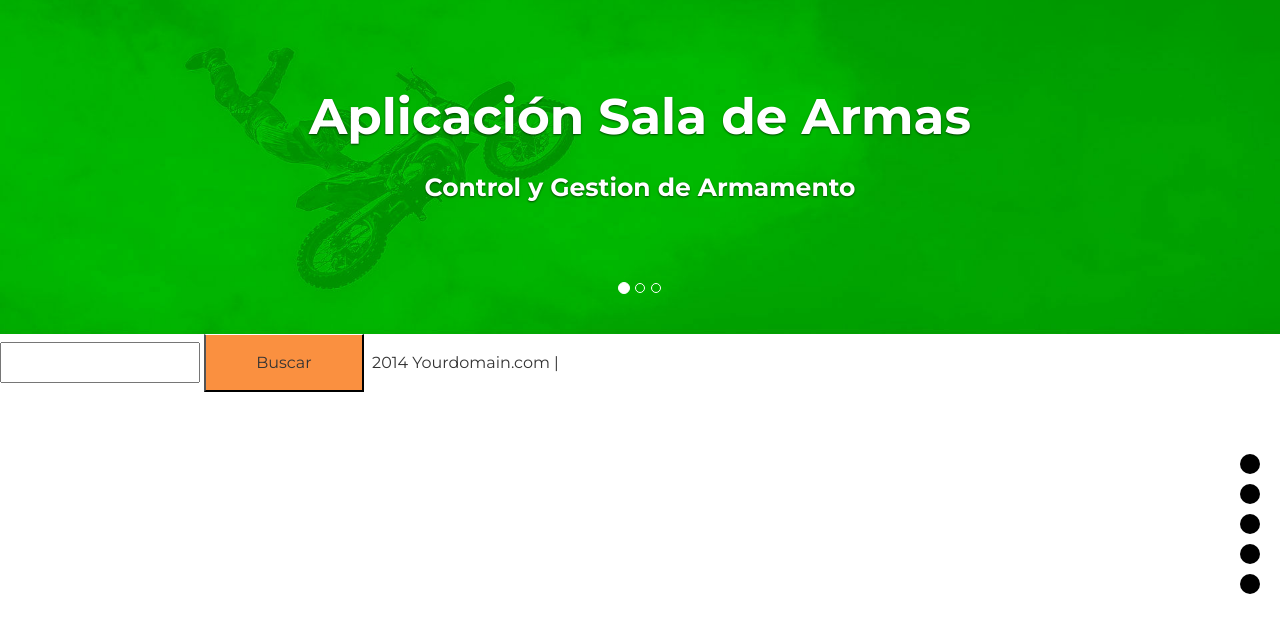
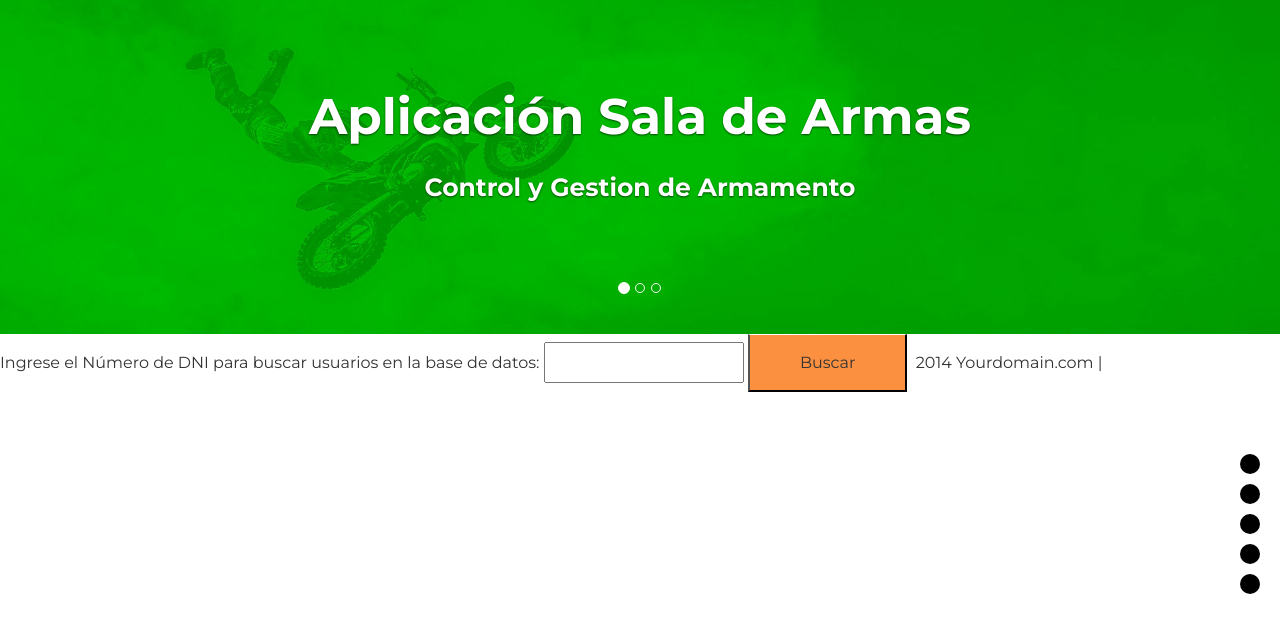
Before and after one commit to Panchoeito/TerceraPreEntrega_EITO, a Django app: page /consulta-usuario/ in a window 1280 px wide. Shown: the part 36-676 px from the top of the page. Run offline with Django 4.2, Linux system fonts and the light colour scheme; some libraries are stand-ins or nearby versions.

Commit message:
Aclaración ingreso DNI

```diff
--- a/TerceraPreEntrega/Sala_de_armas/templates/Sala_de_armas/consultausuario.html
+++ b/TerceraPreEntrega/Sala_de_armas/templates/Sala_de_armas/consultausuario.html
@@ -6,7 +6,7 @@
 
     <form action="/consulta" method="GET">
 
-        <input type="number" name="dni" id="dni">
+        Ingrese el Número de DNI para buscar usuarios en la base de datos: <input type="number" name="dni" id="dni">
 
         <input type="submit" value="Buscar"
 
```
